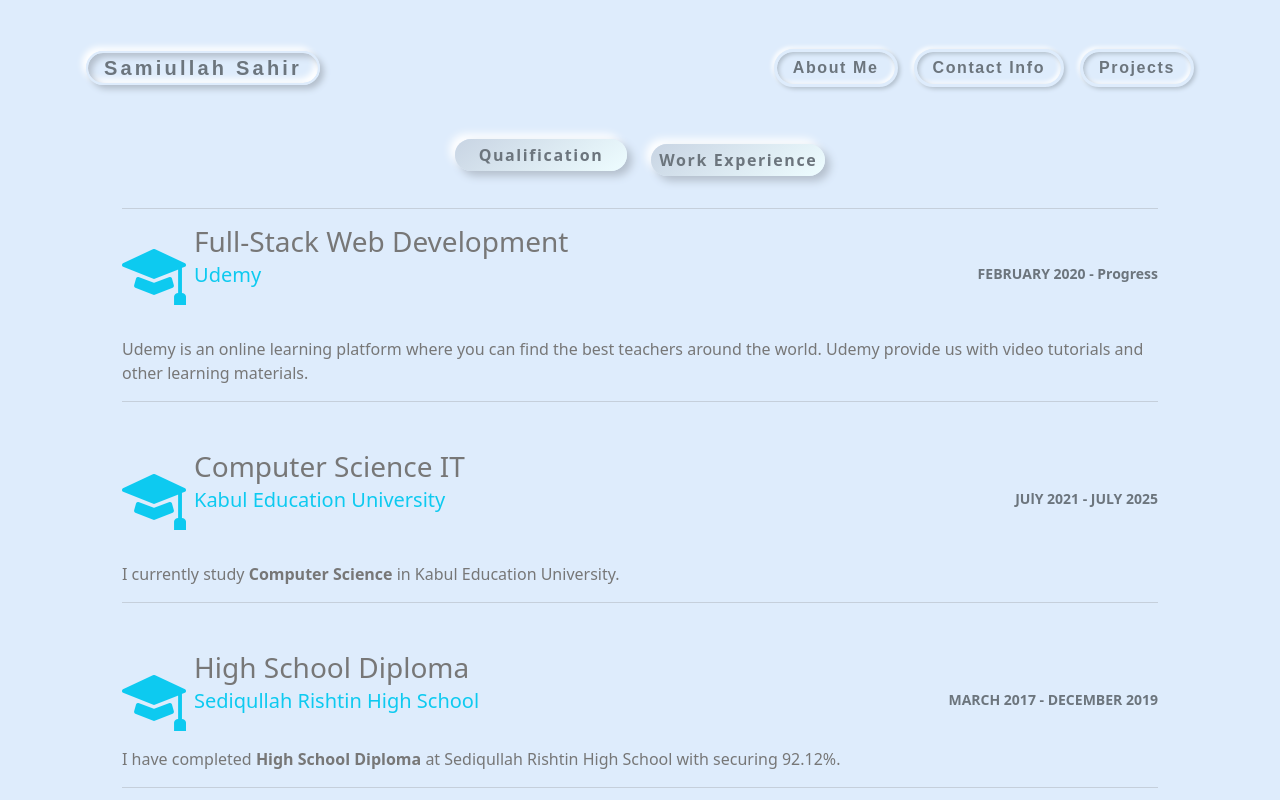
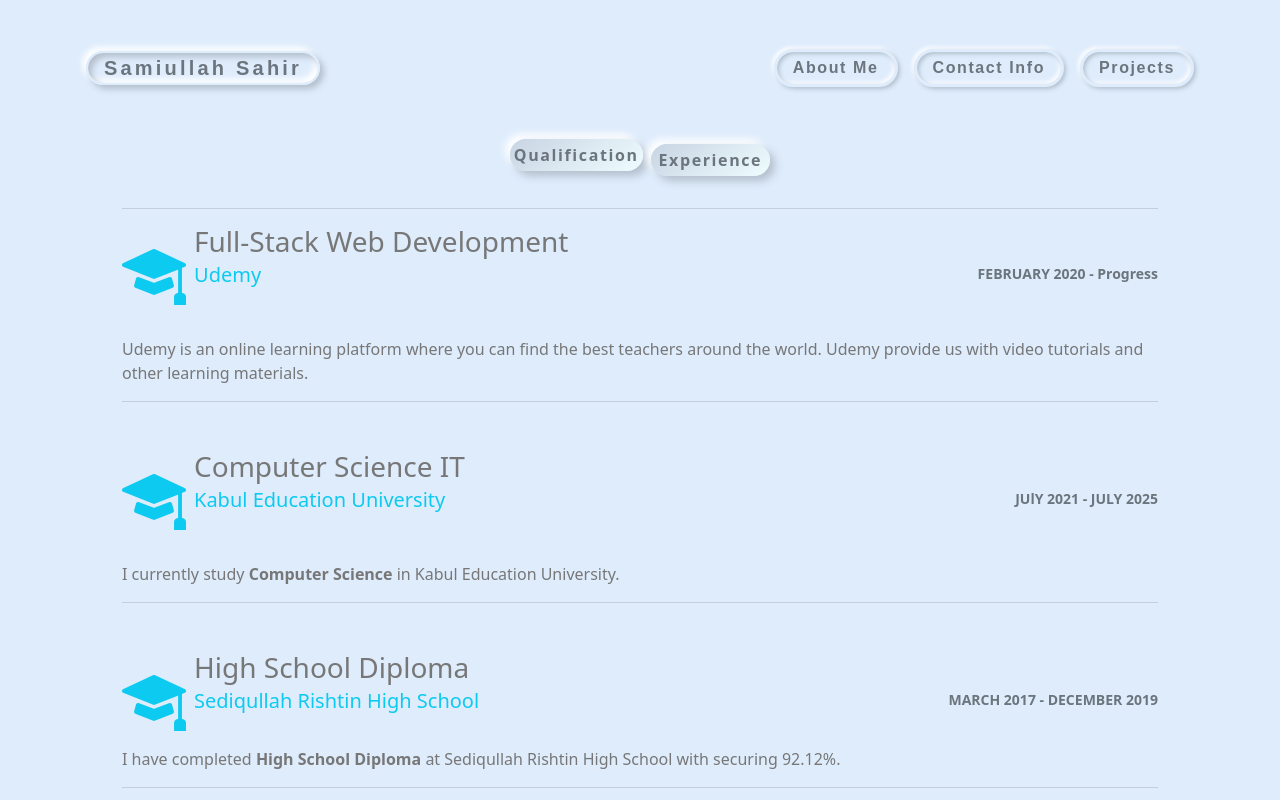
Before and after one commit to samiullah-sahir/my-portfolio, a website: page about.html in a window 1280 px wide. Shown: the top 800 px of the page. Drawn offline with nearby package versions, Linux system fonts and the light colour scheme.

Commit message:
Tab buttons revised.

```diff
--- a/about.html
+++ b/about.html
@@ -58,11 +58,11 @@
     <div class="container my-4  rounded mb-5 px-3 px-md-5 ">
       <div class="py-5">
         <div class="operation__tabs--container">
-          <div class=" rounded-pill darkish-box-shadow fw-bold text-secondary px-4 py-1 operation__tab operation__tab--active" data-tab="1">
+          <div class="rounded-pill darkish-box-shadow fw-bold text-secondary py-1 operation__tab px-1  py-1 operation__tab--active" data-tab="1">
            Qualification
           </div>
-          <div class=" fw-bold darkish-box-shadow text-secondary rounded-pill ms-4 operation__tab px-2 py-1"  data-tab="2">
-            Work Experience
+          <div class=" fw-bold darkish-box-shadow text-secondary rounded-pill ms-2 operation__tab px-2 py-1"  data-tab="2">
+            Experience
           </div>
         </div>
         <hr>
```
